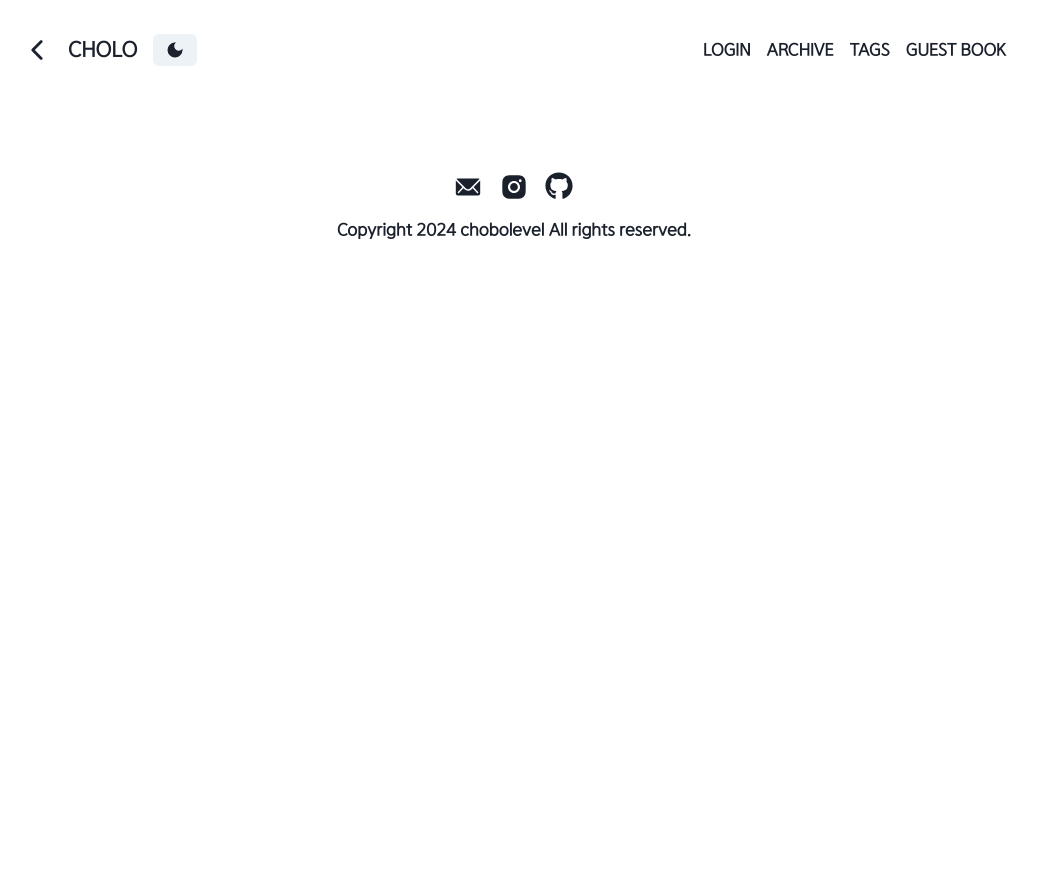
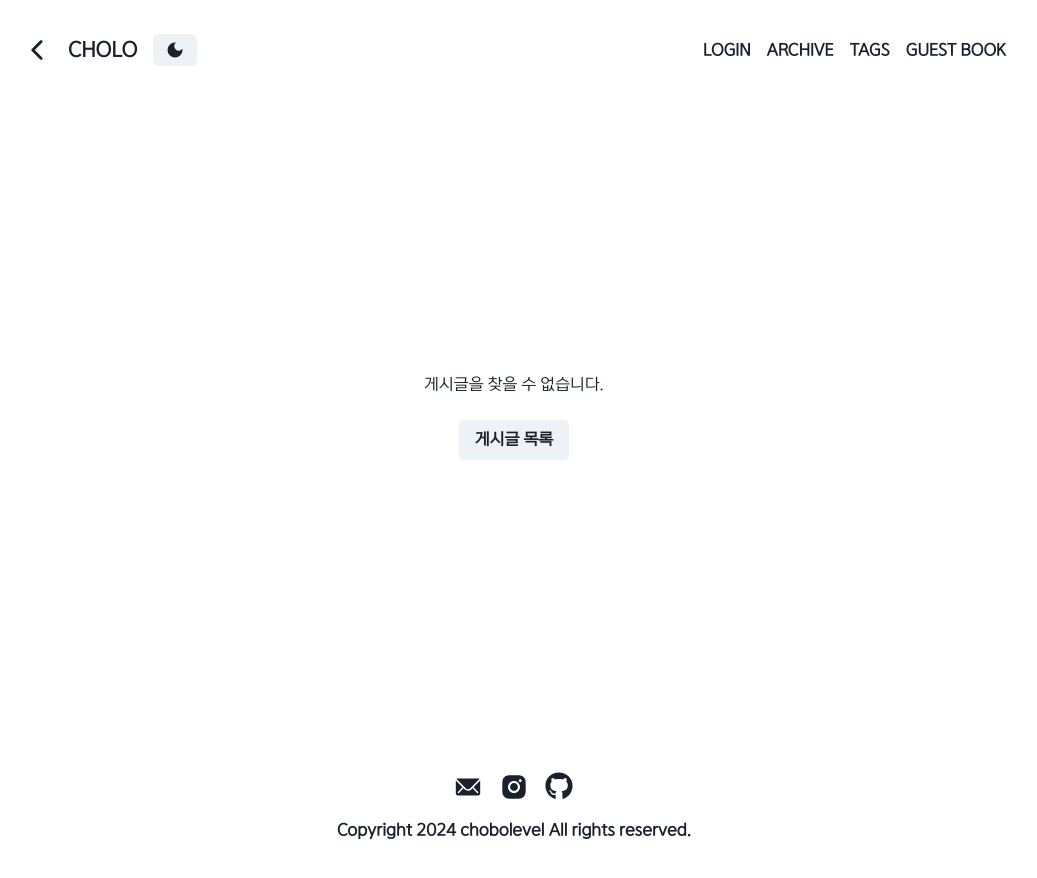
Before and after one commit to chobolevel/log-fe, a Next.js app: page /posts/1 in a window 1280 px wide. Shown: the top 878 px of the page, without its empty margins (126-1163 px from the left). Before the commit the page ends 800 px from the top, so only its background shows below. Built offline with nearby package versions, Linux system fonts and the light colour scheme; no server answers.

Commit message:
Feat: apply ssr on post detail page

```diff
--- a/src/pages/posts/[id]/index.tsx
+++ b/src/pages/posts/[id]/index.tsx
@@ -1,8 +1,13 @@
-import { useSafePush } from "@/hooks";
-import { useGetPost } from "@/apis";
+import { Api, ApiResponse, Post } from "@/apis";
 import Head from "next/head";
 import { DetailSkeleton, PostDetail, ResponsiveLayout } from "@/components";
-import { Flex, Text } from "@chakra-ui/react";
+import { Button, Flex, Text } from "@chakra-ui/react";
+import { GetServerSideProps, InferGetServerSidePropsType } from "next";
+import { QueryParser, toUrl } from "@/utils";
+import { ApiRoutes, PageRoutes } from "@/constants";
+import { Nullable } from "@/types";
+import { Suspense } from "react";
+import { useSafePush } from "@/hooks";
 
 const HOME_TITLE = "초로 - 초보 개발자의 블로그";
 const HOME_DESC = "초보 개발자의 블로그";
@@ -16,16 +21,10 @@ const CATEGORIES = [
   "게시글",
 ];
 
-const PostDetailPage = () => {
-  const { router } = useSafePush();
-
-  const {
-    data: post,
-    isError,
-    error,
-  } = useGetPost({
-    id: Number(router.query.id ?? 0),
-  });
+const PostDetailPage = ({
+  post,
+}: InferGetServerSidePropsType<typeof getServerSideProps>) => {
+  const { push } = useSafePush();
   return (
     <>
       <Head>
@@ -63,13 +62,28 @@ const PostDetailPage = () => {
       </Head>
       <ResponsiveLayout>
         <Flex p={4} direction={"column"} gap={4}>
-          {post ? (
-            <PostDetail post={post} />
-          ) : isError ? (
-            <Text>{error?.response?.data.error_message}</Text>
-          ) : (
-            <DetailSkeleton />
-          )}
+          <Suspense fallback={<DetailSkeleton />}>
+            {post ? (
+              <PostDetail post={post} />
+            ) : (
+              <Flex
+                direction={"column"}
+                h={{ base: 300, lg: 600 }}
+                justify={"center"}
+                align={"center"}
+                gap={6}
+              >
+                <Text>게시글을 찾을 수 없습니다.</Text>
+                <Button
+                  onClick={() => {
+                    push(toUrl(PageRoutes.Posts));
+                  }}
+                >
+                  게시글 목록
+                </Button>
+              </Flex>
+            )}
+          </Suspense>
         </Flex>
       </ResponsiveLayout>
     </>
@@ -77,3 +91,26 @@ const PostDetailPage = () => {
 };
 
 export default PostDetailPage;
+
+export const getServerSideProps: GetServerSideProps<{
+  post: Nullable<Post>;
+}> = async (context) => {
+  const id = QueryParser.toNumber(context.query.id, undefined);
+
+  if (id === undefined) {
+    return {
+      props: { post: null },
+    };
+  }
+
+  const post = await Api.get<ApiResponse<Post>>(
+    toUrl(ApiRoutes.Posts, { id }),
+    undefined,
+  )
+    .then((res) => res.data)
+    .catch(() => null);
+
+  return {
+    props: { post },
+  };
+};
```
